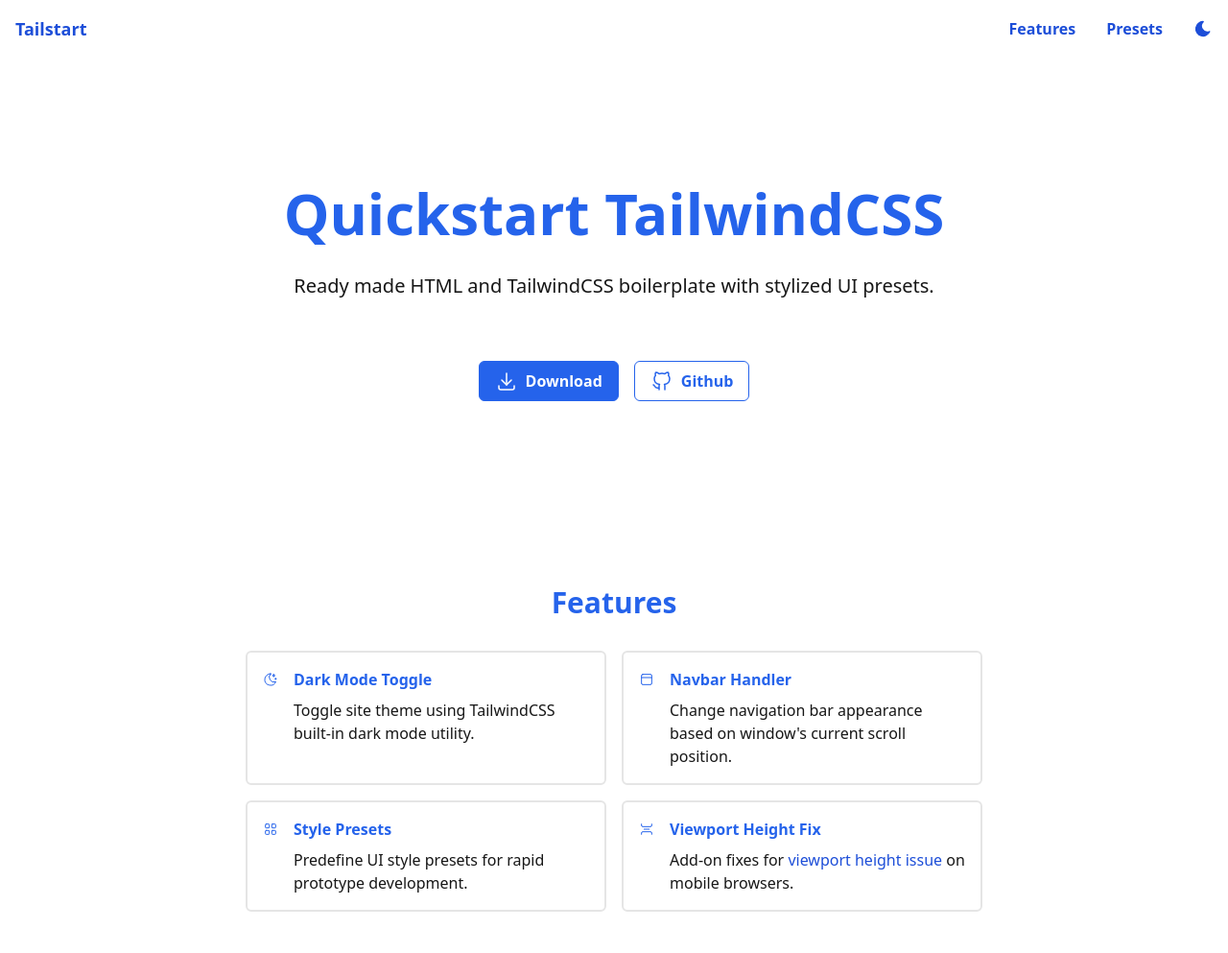
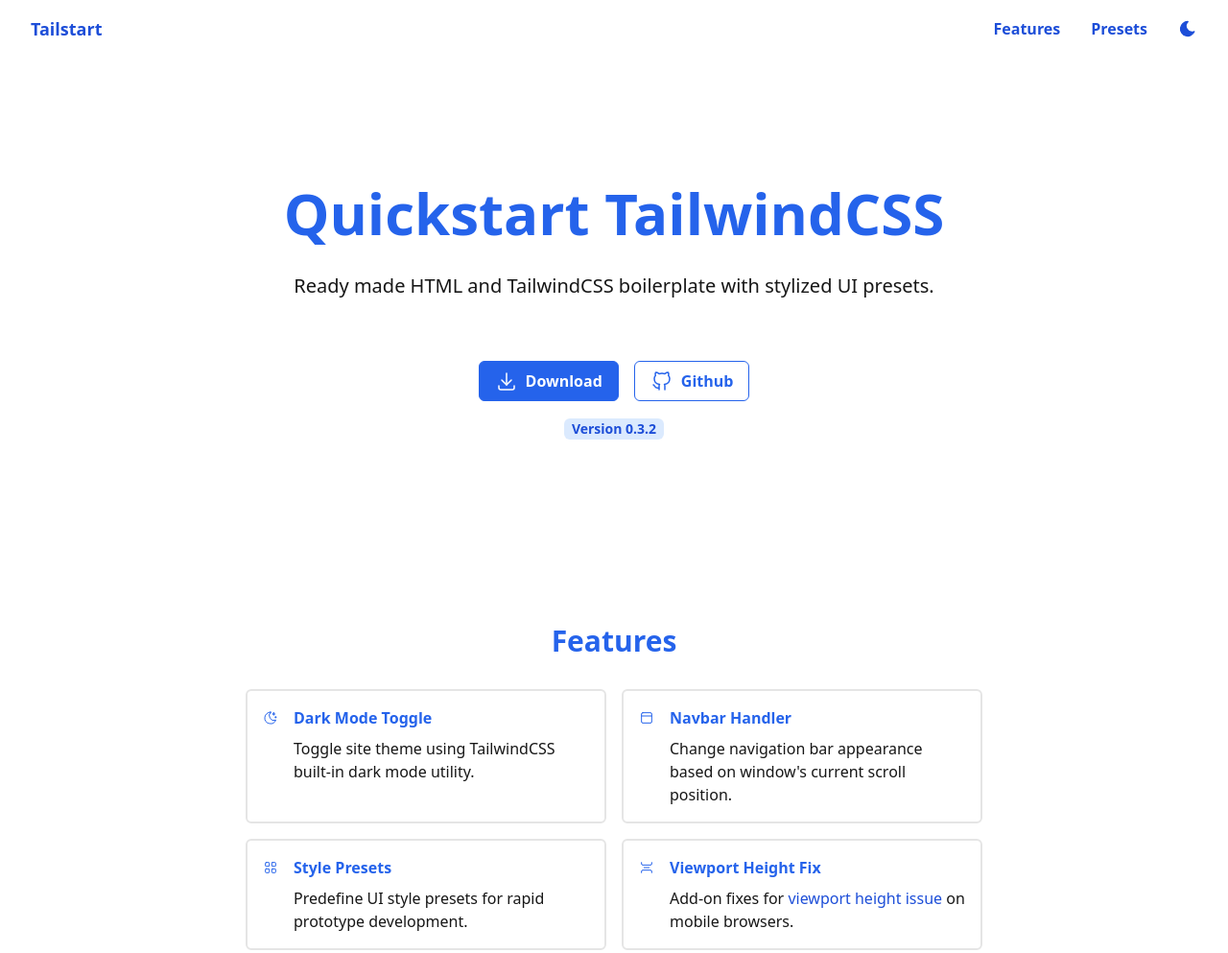
Before and after one commit to mkfizi/tailstart, a website: page index.html in a window 1280 px wide. Shown: the top 993 px of the page at 96% size. Drawn offline with Linux system fonts and the light colour scheme.

Commit message:
Add app version, add responsive padding

```diff
--- a/index.html
+++ b/index.html
@@ -65,7 +65,7 @@
 <body class="relative min-h-screen antialiased bg-white text-neutral-900 dark:text-white dark:bg-neutral-900">
 
     <!-- Navbar -->
-    <nav id="navbar" class="fixed top-0 flex items-center justify-between w-full p-4">
+    <nav id="navbar" class="fixed top-0 flex items-center justify-between w-full px-4 py-4 md:px-8">
 
         <!-- Nav title -->
         <a href="./index" class="inline-block text-base text-blue-700 transition dark:text-blue-500 dark:hover:text-blue-700 hover:text-blue-500"><strong class="text-lg">Tailstart</strong></a>
@@ -91,7 +91,7 @@
     </nav>
 
     <!-- Content -->
-    <main class="container px-4 py-16 mx-auto">
+    <main class="container px-4 py-16 mx-auto md:px-8">
         <div class="max-w-screen-md mx-auto">
 
             <!-- Header -->
@@ -119,6 +119,9 @@
                             <span>Github</span>
                         </span>
                     </a>
+                </div>
+                <div class="my-4">
+                    <span class="inline-block px-2 py-px text-sm font-semibold text-blue-700 bg-blue-100 rounded-md dark:bg-blue-900 dark:text-blue-100">Version <span id="headerCurrentVersion"></span></span>
                 </div>
             </header>
 
@@ -352,7 +355,7 @@
 
     <!-- Footer -->
     <footer class="absolute bottom-0 w-full text-center">
-        <p class="text-base text-neutral-900 dark:text-white"><small>Tailstart v0.3.0 © <span id="footerCurrentYear"></span></small></p>
+        <p class="text-base text-neutral-900 dark:text-white"><small>Tailstart v<span id="footerCurrentVersion"></span> © <span id="footerCurrentYear"></span></small></p>
     </footer>
 
     <!-- Scripts -->
--- a/src/js/app.js
+++ b/src/js/app.js
@@ -48,15 +48,11 @@
         };
     },
 
-    // Update header current version
-    updateHeaderCurrentVersion() {
+    // Update app current version
+    updateAppCurrentVersion() {
         const headerCurrentVersion = document.getElementById("headerCurrentVersion");
+        const footerCurrentVersion = document.getElementById("footerCurrentVersion");
         if (headerCurrentVersion) headerCurrentVersion.innerHTML = this.version;
-    },
-
-    // Update footer current version
-    updateFooterCurrentVersion() {
-        const footerCurrentVersion = document.getElementById("footerCurrentVersion");
         if (footerCurrentVersion) footerCurrentVersion.innerHTML = this.version;
     },
 
@@ -71,8 +67,7 @@
         this.setEvents();
         this.updateViewportHeight();
         this.updateNavbar();
-        this.updateHeaderCurrentVersion();
-        this.updateFooterCurrentVersion();
+        this.updateAppCurrentVersion();
         this.updateFooterCurrentYear();
     },
 };
```
Also changed, not shown: src/css/app.css, 1 other file.
